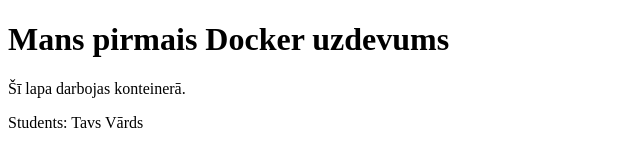
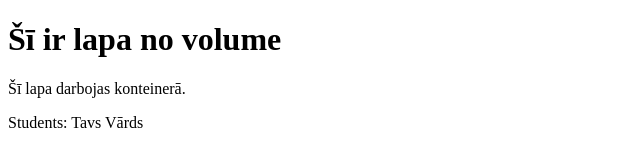
Before and after one commit to paulaagatem-lgtm/PaulaAgateMurzina, a plain HTML site: page index.html in a window 1280 px wide. Shown: the whole page, without its empty margins (0-640 px from the left). Drawn offline with Linux system fonts and the light colour scheme.

Commit message:
Update heading text in index.html

```diff
--- a/index.html
+++ b/index.html
@@ -5,7 +5,7 @@
 <title>Docker uzdevums</title>
 </head>
 <body>
-<h1>Mans pirmais Docker uzdevums</h1>
+<h1>Šī ir lapa no volume</h1>
 <p>Šī lapa darbojas konteinerā.</p>
 <p>Students: Tavs Vārds</p>
 </body>
```
